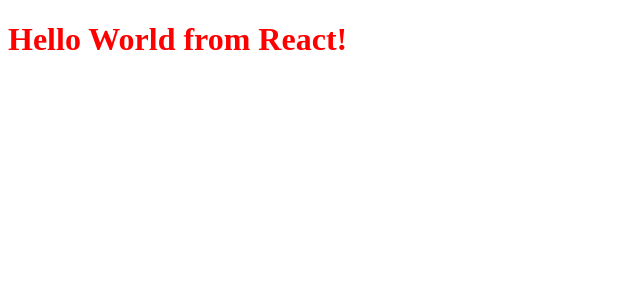
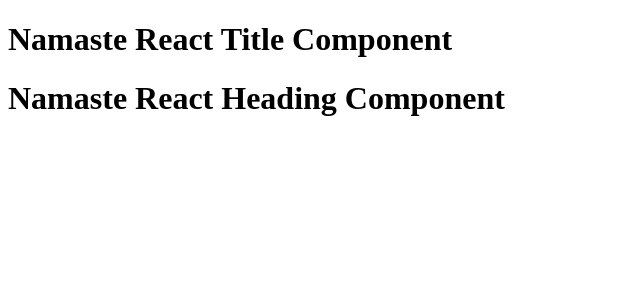
Before and after one commit to ShivamMaheshwari7/react-learning, a React (Vite) app: page / in a window 1280 px wide. Shown: the top 300 px of the page, without its empty margins (0-640 px from the left). Built offline with nearby package versions, Linux system fonts and the light colour scheme.

Commit message:
episode-03

```diff
--- a/App.js
+++ b/App.js
@@ -1,6 +1,17 @@
 import React from "react";
-import ReactDOM from 'react-dom/client';
+import ReactDOM from "react-dom/client";
 
-const heading = React.createElement("h1", {id:"heading"}, "Hello World from React!");
+const Title = ()=>(
+    <h1>Namaste React Title Component</h1>
+);
+
+const Heading = ()=>(
+    <div id="container">
+        <Title/>
+        <h1>Namaste React Heading Component</h1>
+    </div>
+);
+
 const root = ReactDOM.createRoot(document.getElementById("root"));
-root.render(heading);
+
+root.render(<Heading/>);
--- a/index.html
+++ b/index.html
@@ -7,7 +7,9 @@
     <title>Namaste React</title>
   </head>
   <body>
-    <div id="root"></div>
+    <div id="root">
+      <h1>Not Rendered</h1>
+    </div>
 
     <script type="module" src="./App.js"></script>
   </body>
--- a/package.json
+++ b/package.json
@@ -3,6 +3,8 @@
   "version": "1.0.0",
   "description": "This is Namaste React course by Akshay Saini",
   "scripts": {
+    "start" : "parcel index.html",
+    "build" : "parcel build index.html",
     "test": "jest"
   },
   "repository": {
```
